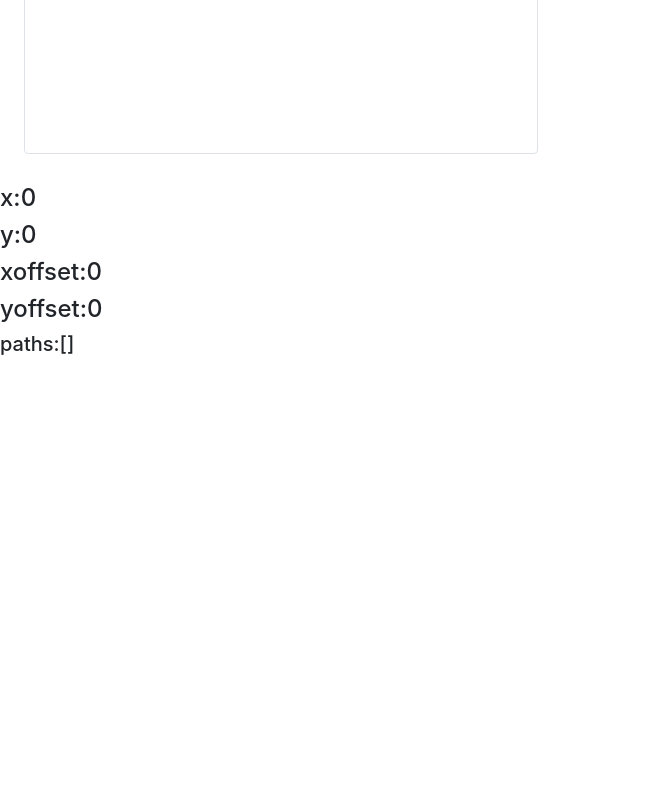
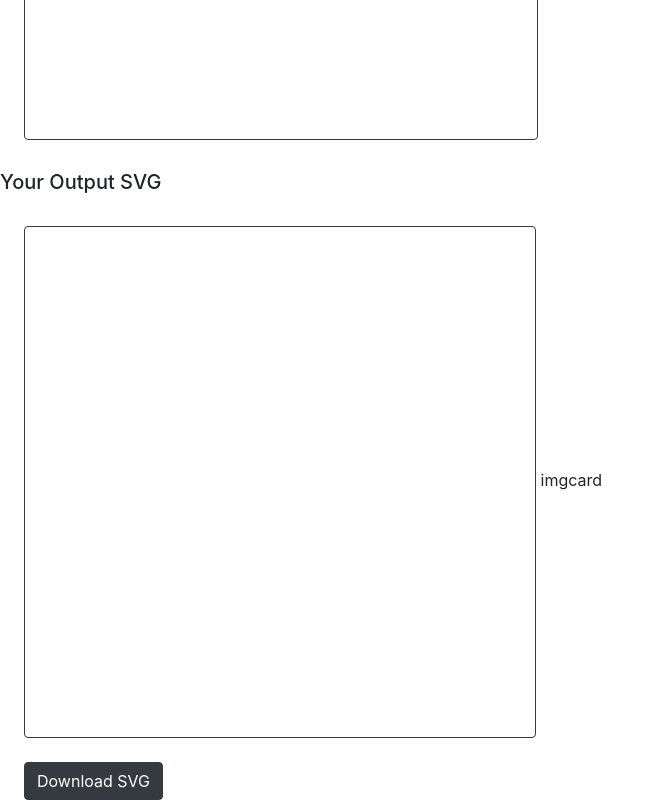
Before and after one commit to Hoppi164/draw-this-thing, a Nuxt app: page /draw in a window 1280 px wide. Shown: the part 486-1286 px from the top of the page, without its empty margins (0-664 px from the left). Before the commit the page ends 850 px from the top, so only its background shows below. Built offline with nearby package versions, Linux system fonts and the light colour scheme.

Commit message:
Store svg path on draw page

```diff
--- a/components/DrawingPad.vue
+++ b/components/DrawingPad.vue
@@ -1,89 +1,82 @@
 <template>
   <div>
-    <h2>Drawing Pad</h2>
-
     <div class="p-4">
       <canvas
         id="canvas"
         height="512"
         width="512"
-        class="border rounded"
+        class="border rounded border-dark"
         @mousedown="startPainting"
         @mousemove="draw"
         @mouseup="finishedPainting"
       >
       </canvas>
     </div>
-    <h4>x:{{ x }}</h4>
-    <h4>y:{{ y }}</h4>
-    <h4>xoffset:{{ xoffset }}</h4>
-    <h4>yoffset:{{ yoffset }}</h4>
-    <h5>paths:{{ paths }}</h5>
   </div>
 </template>
 <script>
 export default {
   name: 'DrawingPad',
+  props: {
+    svgPath: {
+      type: String,
+      default: () => '',
+    },
+  },
   data() {
     return {
-      message: 'Hello Vue!',
-      vueCanvas: null,
-      painting: false,
+      isPainting: false,
       canvas: null,
       ctx: null,
-      x: 0,
-      y: 0,
-      xoffset: 0,
-      yoffset: 0,
-      paths: [],
     }
   },
-
   mounted() {
     this.canvas = document.getElementById('canvas')
     this.ctx = this.canvas.getContext('2d')
     this.ctx.webkitImageSmoothingEnabled = false
     this.ctx.mozImageSmoothingEnabled = false
     this.ctx.imageSmoothingEnabled = false
-    // Resize canvas
-    // this.canvas.height = window.innerHeight;
-    // this.canvas.width = window.innerWidth;
   },
   methods: {
+    getX(e) {
+      const rect = this.canvas.getBoundingClientRect()
+      return (
+        ((e.clientX - rect.left) / (rect.right - rect.left)) * this.canvas.width
+      )
+    },
+    getY(e) {
+      const rect = this.canvas.getBoundingClientRect()
+      return (
+        ((e.clientY - rect.top) / (rect.bottom - rect.top)) * this.canvas.height
+      )
+    },
     startPainting(e) {
-      this.painting = true
-      console.log(this.painting)
-      this.draw(e)
+      this.isPainting = true
+      const startPath = this.svgPath + `M${this.getX(e)} ${this.getY(e)} `
+      this.draw(e, startPath)
     },
-
-    finishedPainting() {
-      this.painting = false
-      console.log(this.painting)
+    finishedPainting(e) {
+      this.isPainting = false
+      const finishPath = this.svgPath + `M${this.getX(e)} ${this.getY(e)} `
+      this.updateSvgPath(finishPath)
       this.ctx.beginPath()
     },
-
-    draw(e) {
-      const rect = this.canvas.getBoundingClientRect()
-
-      this.x = e.clientX
-      this.y = e.clientY
-      this.xoffset = this.canvas.offsetLeft
-      this.yoffset = this.canvas.offsetTop
-      const newX =
-        ((e.clientX - rect.left) / (rect.right - rect.left)) * this.canvas.width
-      const newY =
-        ((e.clientY - rect.top) / (rect.bottom - rect.top)) * this.canvas.height
-
-      if (!this.painting) return
-      console.log(this.canvas)
-
+    draw(e, startPath = '') {
+      if (!this.isPainting) {
+        return
+      }
+      const newX = this.getX(e)
+      const newY = this.getY(e)
       this.ctx.lineWidth = 2
       this.ctx.lineCap = 'round'
       this.ctx.lineTo(newX, newY)
       this.ctx.stroke()
       this.ctx.beginPath()
       this.ctx.moveTo(newX, newY)
-      this.paths.push({ x: newX, y: newY })
+      this.updateSvgPath(`${startPath || this.svgPath}L${newX} ${newY} `)
+    },
+    updateSvgPath(newValue) {
+      this.$emit('update:svgPath', newValue)
     },
   },
 }
--- /dev/null
+++ b/components/ImageCard.vue
@@ -0,0 +1,43 @@
+<template>
+  <div>
+    <div class="p-4">
+      <!-- SVG Must Be First Child -->
+      <svg
+        xmlns="http://www.w3.org/2000/svg"
+        viewBox="0 0 512 512"
+        height="512"
+        width="512"
+        class="border rounded border-dark"
+      >
+        <path
+          stroke="black"
+          stroke-width="2"
+          stroke-linecap="round"
+          fill="none"
+          stroke-linejoin="round"
+          :d="svgPath + ' Z'"
+        />
+      </svg>
+      imgcard{{ svgPath }}
+    </div>
+    <button class="btn btn-dark ml-4" @click="downloadSvg">Download SVG</button>
+  </div>
+</template>
+<script>
+export default {
+  name: 'ImageCard',
+  props: {
+    svgPath: {
+      type: String,
+      default: () => '',
+    },
+  },
+  methods: {
+    downloadSvg() {
+      const svgString = this.$el.firstChild.firstChild.outerHTML
+      // alert(svgString);
+      alert(this.getOptimizedSvg(svgString))
+    },
+  },
+}
+</script>
--- a/pages/draw.vue
+++ b/pages/draw.vue
@@ -1,9 +1,20 @@
 <template>
-  <DrawingPad></DrawingPad>
+  <div>
+    <h5>Draw Here</h5>
+    <DrawingPad :svg-path.sync="svgPath"></DrawingPad>
+
+    <h5>Your Output SVG</h5>
+    <ImageCard :svg-path="svgPath"></ImageCard>
+  </div>
 </template>
 
 <script>
 export default {
   name: 'DrawPage',
+  data() {
+    return {
+      svgPath: '',
+    }
+  },
 }
 </script>
```
